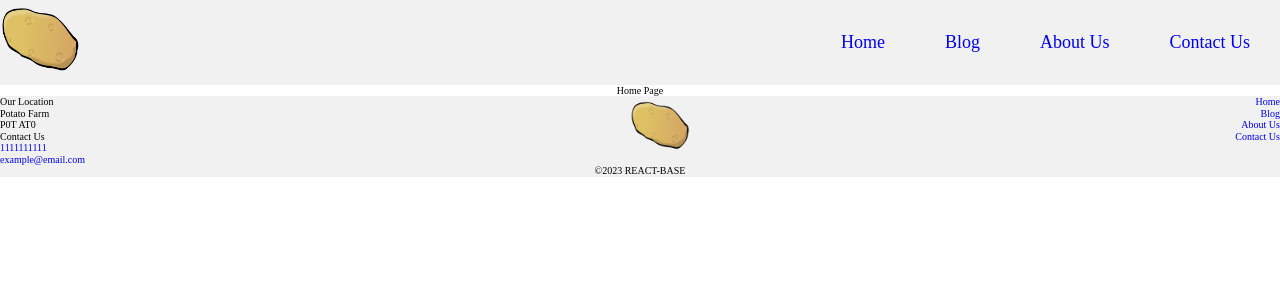
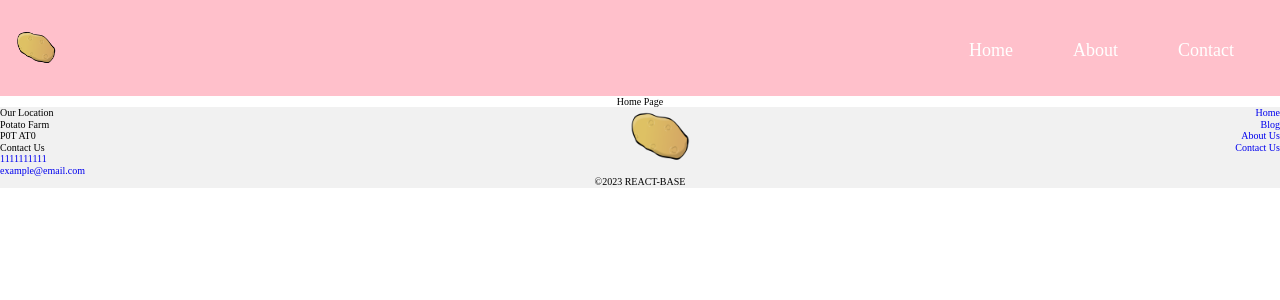
Before and after one commit to mchrzanka/react-project-template, a React (Create React App) app in the folder react-base/: page / in a window 1280 px wide. Shown: the top 300 px of the page. Built offline with nearby package versions, Linux system fonts and the light colour scheme.

Commit message:
navbar fixed

```diff
--- a/react-base/src/components/Navbar.js
+++ b/react-base/src/components/Navbar.js
@@ -14,8 +14,8 @@ function Navbar(props) {
 
 	return (
 		<>
-			{/* props.classname on navbar if we want to add any specific styling to the navbar on a certain page. */}
-			<nav className={`navbar ${props.className}`} role='navigation'>
+			<nav className='navbar' role='navigation'>
+				<div className='navbar-container'>
 					<div className='logo'>
 						<a href='/'>
 							<img src={Logo} alt='Placeholder logo image'></img>
@@ -29,18 +29,21 @@ function Navbar(props) {
 								</Link>
 							</li>
 							<li className='nav-item'>
-							<Link to='/blog' className='nav-links' onClick={closeMobileMenu}>
-								Blog
+								<Link
+									to='/about'
+									className='nav-links'
+									onClick={closeMobileMenu}
+								>
+									About
 								</Link>
 							</li>
 							<li className='nav-item'>
-							<Link to='/about' onClick={closeMobileMenu}>
-								About Us
-							</Link>
-						</li>
-						<li className='nav-item'>
-							<Link to='/contact' onClick={closeMobileMenu}>
-								Contact Us
+								<Link
+									to='/contact'
+									className='nav-links'
+									onClick={closeMobileMenu}
+								>
+									Contact
 								</Link>
 							</li>
 						</ul>
@@ -54,6 +57,7 @@ function Navbar(props) {
 						<span className='line'></span>
 						<span className='line'></span>
 					</div>
+				</div>
 			</nav>
 		</>
 	);
--- a/react-base/src/scss/components/_navbar.scss
+++ b/react-base/src/scss/components/_navbar.scss
@@ -1,22 +1,31 @@
 @use '../assets' as a;
 
 .navbar {
+	background-color: pink;
+
+	&-container {
 		display: flex;
 		justify-content: space-between;
 		align-items: center;
-	// font-family: a.$Poppins;
+		//font-family: a.$Grotesk;
 		font-size: 1.8rem;
+		max-width: 140rem;
 		margin: 0 auto;
-	background-color: a.$grey;
+		padding: 1rem 1.6rem 0.5rem;
+
+		@media only screen and (min-width: 1400px) {
+			padding: 1rem 0rem;
+		}
 
 		.logo img {
-		height: 8rem;
+			height: 4rem;
+		}
 	}
 
 	.is-active {
 		top: 0;
 		right: 0;
-		transition-duration: 0.4s;
+		transition-duration: 0.3s;
 	}
 
 	.hamburger {
@@ -24,7 +33,6 @@
 		appearance: none;
 		outline: none;
 		z-index: 100;
-		padding: 2rem;
 	}
 
 	.hamburger span {
@@ -36,11 +44,12 @@
 		border-radius: 0.6rem;
 		transform-origin: 0 0;
 		transition: 0.4s;
-		background-color: a.$almost-black;
+		background-color: black;
 	}
 
 	.hamburger.is-active span:nth-child(1) {
-		transform: translate(0rem, -0.2rem) rotate(45deg);
+		transform: translate(0rem, -0.15rem) rotate(45deg);
+		background-color: white;
 	}
 
 	.hamburger.is-active span:nth-child(2) {
@@ -50,6 +59,7 @@
 
 	.hamburger.is-active span:nth-child(3) {
 		transform: translate(-0.3rem, 0.2rem) rotate(-45deg);
+		background-color: white;
 	}
 
 	.nav-menu {
@@ -59,17 +69,18 @@
 		left: 0;
 		width: 100%;
 		z-index: 2;
-		padding-top: 6rem;
+		padding-top: 50%;
 		transition: 1s;
-		background-color: a.$pink;
+		background-color: black;
+		height: 100vh;
 	}
 
-	.nav-item a {
+	.nav-item {
+		a {
+			color: white;
 			padding: 3rem;
 			display: block;
 		}
-
-	.nav-item a:hover {
 	}
 
 	.active {
@@ -84,6 +95,21 @@
 			display: flex;
 			background: none;
 			transition: 0s;
+			height: auto;
+		}
+
+		.nav-item .nav-links {
+			color: black;
+			transition: color 0.3s;
+			position: relative;
+
+			.nav-item a {
+				color: black;
+				padding: 3rem 3rem 1rem 3rem;
+			}
+
+			&:hover {
+			}
 		}
 
 		.hamburger {
```
Also changed, not shown: 2 other files (tests, documents, lock files or other folders). Lines whose indentation alone changed are shown as unchanged.
